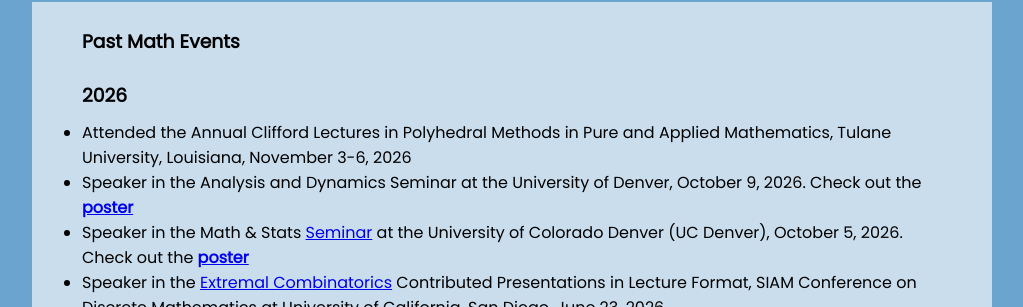
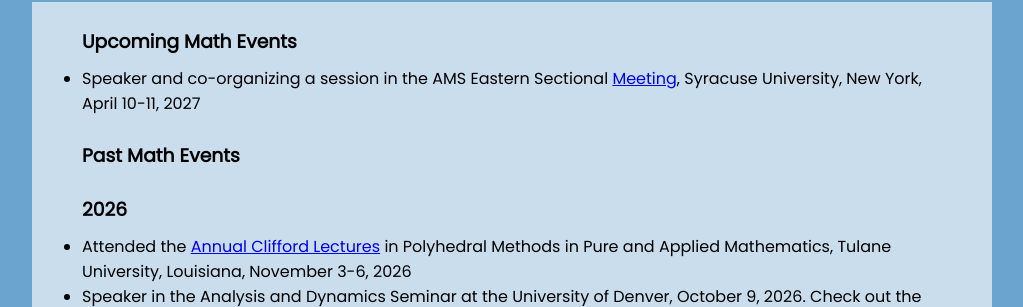
Before and after one commit to marti310/marti310.github.io, a plain HTML site: page findme.html in a window 1280 px wide. Shown: the part 428-735 px from the top of the page, without its empty margins (128-1151 px from the left). Drawn offline with Linux system fonts and the light colour scheme; some icons are missing.

Commit message:
Update findme.html

```diff
--- a/findme.html
+++ b/findme.html
@@ -34,17 +34,17 @@
     </ul>
     <div class="main">
 
-	 <!-- <br>
+	 <br>
      <h3 style="margin-left:50px;">Upcoming Math Events</h3>
      <ul class="list">
-		<li>Speaker in the Parking Functions: Enumerative Combinatorics & Beyond <a href="https://canadam.org/2027/online-program/#mini-p0ZiOC3GmUtx4XAmkt" target="_blank">Invited Minisymposia</a>
-		at the Canadian Discrete and Algorithmic Mathematics Conference (CanaDAM), University of British Columbia, Okanagan, June 14-18, 2027 </li>
+		<!-- <li>Speaker in the Parking Functions: Enumerative Combinatorics & Beyond <a href="https://canadam.org/2027/online-program/#mini-p0ZiOC3GmUtx4XAmkt" target="_blank">Invited Minisymposia</a>
+		at the Canadian Discrete and Algorithmic Mathematics Conference (CanaDAM), University of British Columbia, Okanagan, June 14-18, 2027 </li> -->
 		<li>Speaker and co-organizing a session in the AMS Eastern Sectional <a href="https://www.ams.org/meetings/sectional/spring2027e" target="_blank">
 	         Meeting</a>, Syracuse University, New York, April 10-11, 2027</li>
-		<li>Speaker in the Mathematical and Computational Methods from the AMIGAs Cohort <a href="https://www.ams.org/meetings/sectional/spring2027e" target="_blank">
+		<!-- <li>Speaker in the Mathematical and Computational Methods from the AMIGAs Cohort <a href="https://www.ams.org/meetings/sectional/spring2027e" target="_blank">
 	         Minisymposium</a> as part of the SIAM Conference on Computational Science and Engineering <a href="https://www.siam.org/conferences-events/siam-conferences/cse27/" target="_blank">(CSE27)</a>,
-		     Pittsburgh, Pennsylvania, February 22-26, 2027</li>
-     </ul> -->
+		     Pittsburgh, Pennsylvania, February 22-26, 2027</li> -->
+     </ul>
 
      <br>
 
@@ -53,7 +53,8 @@
 	 <br>
      <h3 style="margin-left:50px;">2026</h3>
      <ul class="list">
-		 <li>Attended the Annual Clifford Lectures in Polyhedral Methods in Pure and Applied Mathematics, Tulane University,  Louisiana, November 3-6, 2026 </li>
+		 <li>Attended the <a href="https://sse.tulane.edu/annual-clifford-lectures-2026" target="_blank">Annual Clifford Lectures</a> in Polyhedral Methods in Pure and Applied Mathematics,
+			 Tulane University,  Louisiana, November 3-6, 2026 </li>
 		 <li>Speaker in the Analysis and Dynamics Seminar at the University of Denver, October 9, 2026. Check out the <a href="./posters/AnalysisDynamics_UDenver.pdf" target="_blank" ><b>poster</b></a></li>
 		 <li>Speaker in the Math &amp; Stats <a href="https://calendar.ucdenver.edu/event/department-seminar-wilf-classes-of-parking-permutations-with-fixed-lucky-sets" target="_blank">Seminar</a>
 			 at the University of Colorado Denver (UC Denver), October 5, 2026. Check out the <a href="./posters/UCDenverPoster_2026.jpg" target="_blank" ><b>poster</b></a></li>
```
